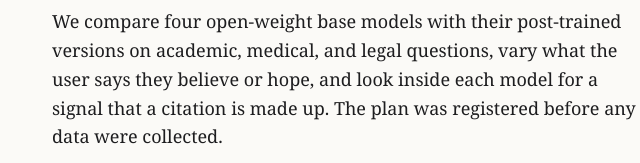
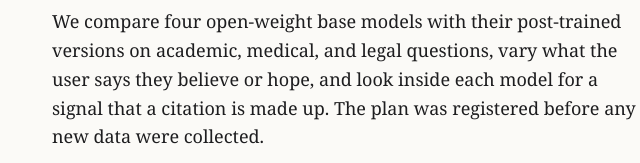
Before and after one commit to checkbox-zain/checkboxlabs-site, a plain HTML site: page index.html in a window 1280 px wide. Shown: the part 637-800 px from the top of the page, 288-928 px from the left. Drawn offline with Linux system fonts and the light colour scheme.

Commit message:
fix: say new data, since Study A reuses paper 1 data
Co-Authored-By: Claude Opus 5.5 <noreply@anthropic.com>

```diff
--- a/index.html
+++ b/index.html
@@ -98,7 +98,7 @@
 
   <p class="study">Do language models invent sources to please the person asking?</p>
   <p class="status">Pre-registered on <a href="https://osf.io/wjv6h/">OSF</a>, 2026</p>
-  <p>We compare four open-weight base models with their post-trained versions on academic, medical, and legal questions, vary what the user says they believe or hope, and look inside each model for a signal that a citation is made up. The plan was registered before any data were collected.</p>
+  <p>We compare four open-weight base models with their post-trained versions on academic, medical, and legal questions, vary what the user says they believe or hope, and look inside each model for a signal that a citation is made up. The plan was registered before any new data were collected.</p>
 
   <h2>How we work</h2>
   <p>Hypotheses, analysis, and decision rules are fixed before data collection. We write and test our own code, run open-weight models on our own hardware, and check each citation against Crossref, Semantic Scholar, OpenAlex, PubMed, and CourtListener.</p>
```
